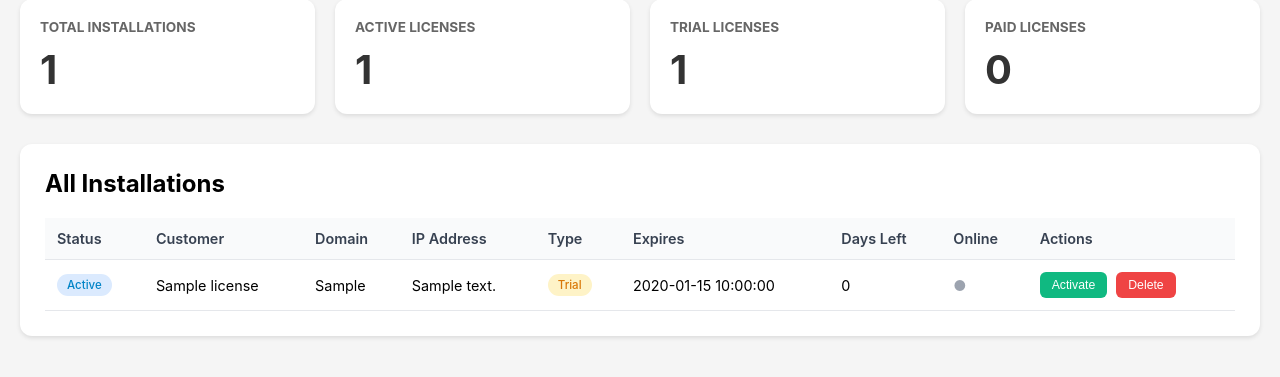
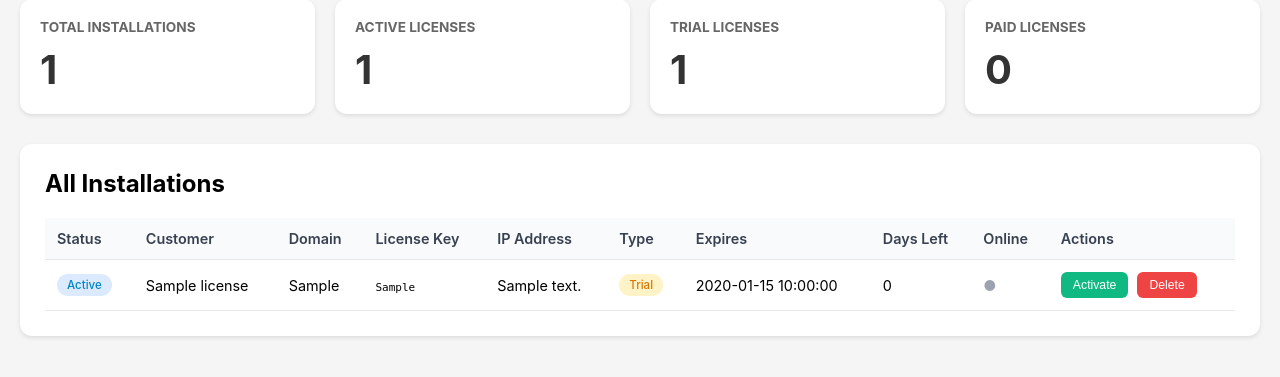
Before and after one commit to mmdelhajj/lic, a PHP site: page /installations.php in a window 1280 px wide. Shown: the part 110-487 px from the top of the page. Run offline with PHP 8.4, Linux system fonts and the light colour scheme; a user stored in the database is signed in; tables that the repository leaves empty hold one stand-in row (values such as "Sample post").

Commit message:
Add license key display and extend/change duration feature
**New Features:**
1. License Key Column - Shows full license key in installations table
2. Extend Button - Allows changing license duration after activation

**Changes:**
- Added "License Key" column to installations table
- Added "Extend" button for paid licenses (purple button)
- Added extendLicense() JavaScript function
- Allows changing license from 1-5 years at any time
- Works for already-activated licenses

**Usage:**
- For TRIAL licenses: Click "Activate" → Set 1-5 years
- For PAID licenses: Click "Extend" → Change to different duration
- Example: Change from 5 years to 2 years, or extend from 1 year to 5 years

**UI Changes:**
- License keys displayed in monospace font for easy copying
- Purple "Extend" button appears next to "Suspend" for active paid licenses

🤖 Generated with [Claude Code](https://claude.com/claude-code)

Co-Authored-By: Claude <noreply@anthropic.com>

```diff
--- a/admin/installations.php
+++ b/admin/installations.php
@@ -83,6 +83,7 @@ $installations = $db->fetchAll('SELECT * FROM licenses ORDER BY created_at DESC'
         .offline { color: #9ca3af; }
         .btn { padding: 6px 12px; border: none; border-radius: 6px; cursor: pointer; font-size: 0.85em; margin-right: 5px; }
         .btn-activate { background: #10b981; color: white; }
+        .btn-extend { background: #8b5cf6; color: white; }
         .btn-suspend { background: #f59e0b; color: white; }
         .btn-reactivate { background: #3b82f6; color: white; }
         .btn-delete { background: #ef4444; color: white; }
@@ -129,6 +130,7 @@ $installations = $db->fetchAll('SELECT * FROM licenses ORDER BY created_at DESC'
                         <th>Status</th>
                         <th>Customer</th>
                         <th>Domain</th>
+                        <th>License Key</th>
                         <th>IP Address</th>
                         <th>Type</th>
                         <th>Expires</th>
@@ -149,6 +151,7 @@ $installations = $db->fetchAll('SELECT * FROM licenses ORDER BY created_at DESC'
                         </td>
                         <td><?= htmlspecialchars($inst['customer_name']) ?></td>
                         <td><?= htmlspecialchars($inst['domain']) ?></td>
+                        <td><code style="font-size:11px;"><?= htmlspecialchars($inst['license_key']) ?></code></td>
                         <td><?= htmlspecialchars($inst['ip_address'] ?? 'N/A') ?></td>
                         <td>
                             <span class="badge badge-<?= $inst['installation_type'] ?>"><?= ucfirst($inst['installation_type']) ?></span>
@@ -161,7 +164,8 @@ $installations = $db->fetchAll('SELECT * FROM licenses ORDER BY created_at DESC'
                         <td>
                             <?php if ($inst['installation_type'] === 'trial'): ?>
                                 <button class="btn btn-activate" onclick="activateLicense(<?= $inst['id'] ?>, '<?= addslashes($inst['domain']) ?>')">Activate</button>
-                            <?php elseif ($inst['status'] === 'active'): ?>
+                            <?php elseif ($inst['installation_type'] === 'paid' && $inst['status'] === 'active'): ?>
+                                <button class="btn btn-extend" onclick="extendLicense(<?= $inst['id'] ?>, '<?= addslashes($inst['domain']) ?>')">Extend</button>
                                 <button class="btn btn-suspend" onclick="suspendLicense(<?= $inst['id'] ?>, '<?= addslashes($inst['domain']) ?>')">Suspend</button>
                             <?php elseif ($inst['status'] === 'suspended'): ?>
                                 <button class="btn btn-reactivate" onclick="reactivateLicense(<?= $inst['id'] ?>, '<?= addslashes($inst['domain']) ?>')">Reactivate</button>
@@ -202,6 +206,36 @@ $installations = $db->fetchAll('SELECT * FROM licenses ORDER BY created_at DESC'
             .then(data => {
                 if (data.success) {
                     alert("✅ License activated for " + duration + " year(s) successfully!\n\nThe bot will continue using its existing license key.\nChanges will take effect on next license validation (within 1 hour).");
+                    location.reload();
+                } else {
+                    alert("Error: " + data.message);
+                }
+            });
+        }
+
+        function extendLicense(licenseId, domain) {
+            const duration = prompt("Extend/Change license duration for " + domain + "\n\nEnter NEW total duration in years (1-5):\n(This will replace the current expiry date)", "5");
+            if (!duration || isNaN(duration) || duration < 1 || duration > 5) {
+                alert("Invalid duration. Must be 1-5 years.");
+                return;
+            }
+
+            if (!confirm("Change license to " + duration + " year(s)?\n\nThis will SET a new expiry date from today.")) return;
+
+            const formData = new FormData();
+            formData.append("license_id", licenseId);
+            formData.append("duration", duration);
+            formData.append("customer_name", domain); // Keep existing customer name
+            formData.append("customer_email", ""); // Keep existing email
+
+            fetch("../api/activate.php", {
+                method: "POST",
+                body: formData
+            })
+            .then(r => r.json())
+            .then(data => {
+                if (data.success) {
+                    alert("✅ License extended to " + duration + " year(s) successfully!\n\nNew expiry date set.\nChanges will take effect on next license validation (within 1 hour).");
                     location.reload();
                 } else {
                     alert("Error: " + data.message);
```
